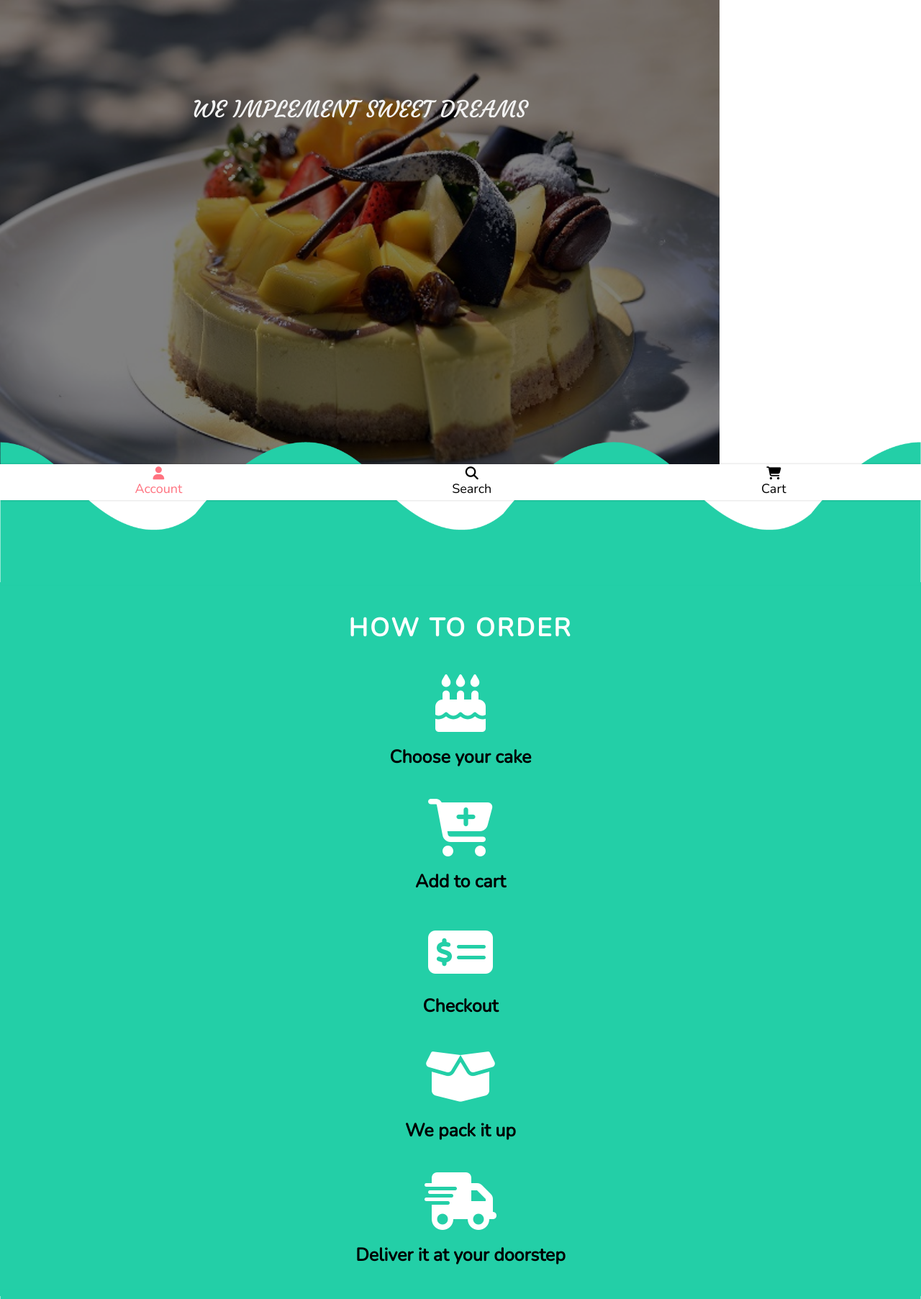
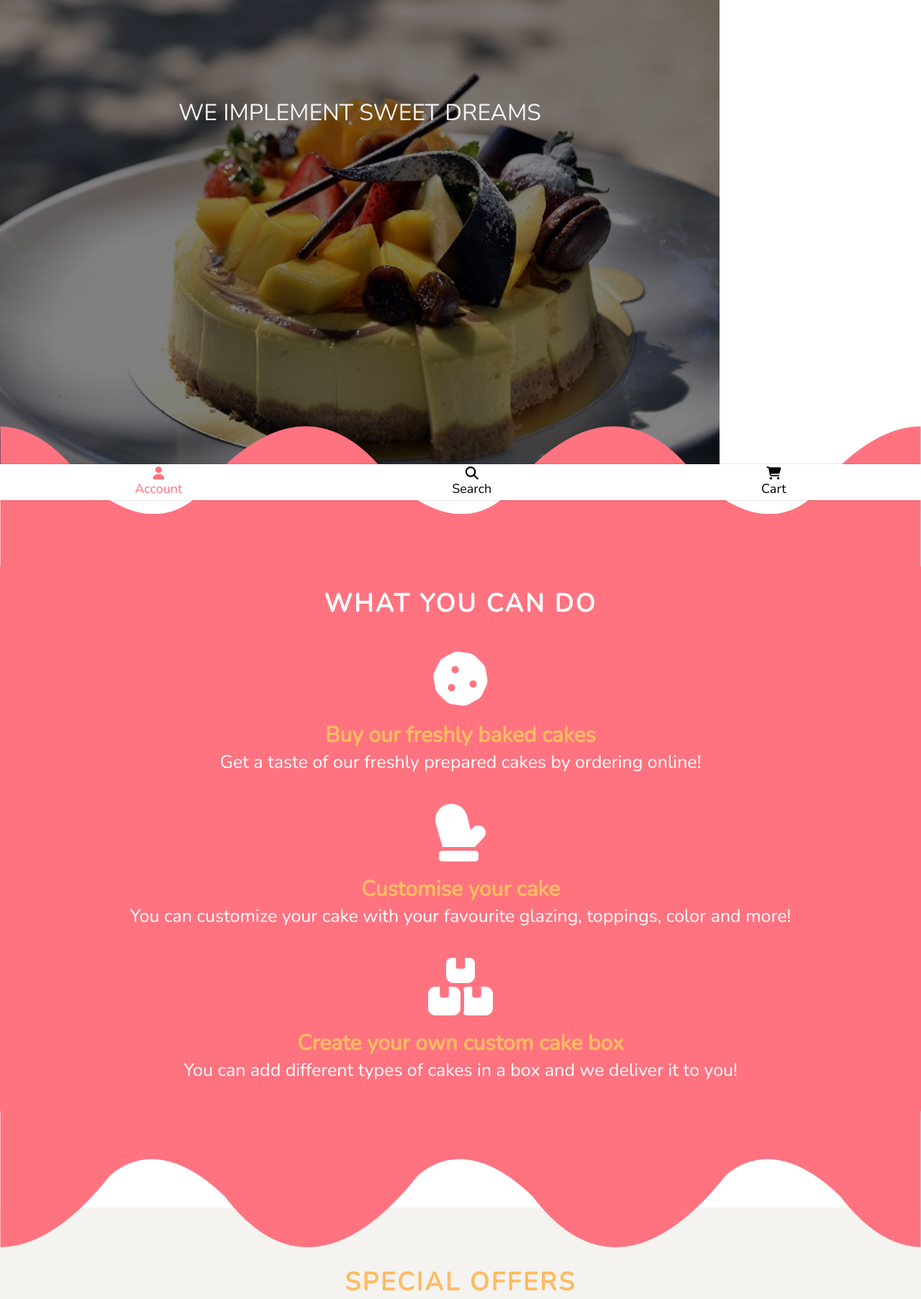
Before and after one commit to oscaraksoy/Cake-Shop-Website, a PHP site: page / in a window 1280 px wide. Shown: the part 105-1910 px from the top of the page at 72% size. Run offline with PHP 8.4, Linux system fonts and the light colour scheme; some libraries are stand-ins or nearby versions.

Commit message:
Add what you can do section // Rearrange order of sections

```diff
--- a/index.html
+++ b/index.html
@@ -8,6 +8,8 @@
         <link rel="stylesheet" type="text/css" href="style.css">
         <!-- Font Awesome -->
         <script src="https://kit.fontawesome.com/0e16635bd7.js" crossorigin="anonymous"></script>
+        <!-- Google Icons -->
+        <link rel="stylesheet" href="https://fonts.googleapis.com/icon?family=Material+Icons">
         <!-- Animate CSS -->
         <link rel="stylesheet"href="https://cdnjs.cloudflare.com/ajax/libs/animate.css/4.1.1/animate.min.css"/>
     </head>
@@ -56,67 +58,56 @@
             <div class="text">A LITTLE BLISS IN EVERY BITE</div>
             </div>
 
-            <!-- Next and previous buttons -->
-            <!-- <a class="prev" onclick="plusSlides(-1)">&#10094;</a>
-            <a class="next" onclick="plusSlides(1)">&#10095;</a> -->
-        </div>
-        <br>
-
-        <!-- The dots/circles -->
-        <div style="text-align:center">
-            <span class="dot" onclick="currentSlide(1)"></span>
-            <span class="dot" onclick="currentSlide(2)"></span>
-            <span class="dot" onclick="currentSlide(3)"></span>
         </div>
 
         <script src="Javascript/SlideshowAuto.js"></script>
         <!--End Slideshow -->
 
-
         <!--Start Wave Image-->
         <div class="wave-image-group">
             <div class="wave-image">
-                <img src="Assets/images/1.index/NavBar_WaveTeal.png">
+                <img src="Assets/images/1.index/NavBar_WavePink.png">
             </div>
         </div>
         <!--End Wave Image-->
 
+        <!--Start What You Can Do-->
+        <div class="what-you-can-do">
+            <div class="subtitle">
+                <h2>WHAT YOU CAN DO</h2>
+            </div>
 
-        <!--Start How to Order-->
-        <div class="how-to-order">
-            <div class="subtitle">
-                <h2 class="order-subtitle">HOW TO ORDER</h2>
-            </div>
             <div class="row">
+
                 <div class="column">
-                  <i class="fas fa-birthday-cake"></i>
-                  <p><b>Choose your cake</b></p>
+                    <i class="fas fa-cookie"></i>
+                    <span class="what-you-can-do-subtitle">Buy our freshly baked cakes</span>
+                    <span class="what-you-can-do-text">Get a taste of our freshly prepared cakes by ordering online!</span>
                 </div>
+
                 <div class="column">
-                  <i class="fas fa-cart-plus"></i>
-                  <p><b>Add to cart</b></p>
+                    <i class="fas fa-mitten"></i>
+                    <span class="what-you-can-do-subtitle">Customise your cake</span>
+                    <span class="what-you-can-do-text">You can customize your cake with your favourite glazing, toppings, color and more!</span>
                 </div>
+
                 <div class="column">
-                  <i class="fas fa-money-check-alt"></i>
-                  <p><b>Checkout</b></p>
+                    <i class="fas fa-boxes"></i>
+                    <span class="what-you-can-do-subtitle">Create your own custom cake box</span>
+                    <span class="what-you-can-do-text">You can add different types of cakes in a box and we deliver it to you!</span>
                 </div>
-                 <div class="column">
-                 <i class="fas fa-box-open"></i>
-                 <p><b>We pack it up</b></p>
-                </div>
-                  <div class="column">
-                  <i class="fas fa-shipping-fast"></i>
-                  <p><b>Deliver it at your doorstep</b></p>
-                </div>
+
             </div>
          </div>
-        <!--End How to Order-->
+
+        </div>
+        <!--Start What You Can Do-->
 
 
-        <!--Start Wave Image Flip-->
+         <!--Start Wave Image Flip-->
         <div class="wave-image-group">
             <div class="wave-image-flip">
-                <img src="Assets/images/1.index/NavBar_WaveTealFlip.png">
+                <img src="Assets/images/1.index/NavBar_WavePinkFlip.png">
             </div>
         </div>
         <!--End Wave Image Flip-->
@@ -126,7 +117,7 @@
         <div class="all-cakes">
 
             <div class="subtitle">
-                <h2>HOT DEALS TODAY</h2>
+                <h2>SPECIAL OFFERS</h2>
             </div>
 
             <div class="cake1">
@@ -177,13 +168,54 @@
         </div>
         <!--End Products List-->
 
-        <!--Start What We Do-->
-        <div class="what-we-do">
+
+        <!--Start Wave Image-->
+        <div class="wave-image-group">
+            <div class="wave-image">
+                <img src="Assets/images/1.index/NavBar_WaveTeal.png">
+            </div>
+        </div>
+        <!--End Wave Image-->
 
 
+        <!--Start How to Order-->
+        <div class="how-to-order">
+            <div class="subtitle">
+                <h2 class="order-subtitle">HOW TO ORDER</h2>
+            </div>
+            <div class="row">
+                <div class="column">
+                  <i class="fas fa-birthday-cake"></i>
+                  <p><b>Choose your cake</b></p>
+                </div>
+                <div class="column">
+                  <i class="fas fa-cart-plus"></i>
+                  <p><b>Add to cart</b></p>
+                </div>
+                <div class="column">
+                  <i class="fas fa-money-check-alt"></i>
+                  <p><b>Checkout</b></p>
+                </div>
+                 <div class="column">
+                 <i class="fas fa-box-open"></i>
+                 <p><b>We pack it up</b></p>
+                </div>
+                  <div class="column">
+                  <i class="fas fa-shipping-fast"></i>
+                  <p><b>Deliver it at your doorstep</b></p>
+                </div>
+            </div>
+         </div>
+        <!--End How to Order-->
 
+
+        <!--Start Wave Image Flip-->
+        <div class="wave-image-group">
+            <div class="wave-image-flip how-to-order-wave">
+                <img src="Assets/images/1.index/NavBar_WaveTealFlip.png">
+            </div>
         </div>
-        <!--End What We Do-->
+        <!--End Wave Image Flip-->
 
 
         <!-- Start Our Baker-->
--- a/style.css
+++ b/style.css
@@ -149,7 +143,7 @@ html, body{
 /* Caption text */
 .slideshow-container .text{
     color: #f2f2f2;
-    font-family: "Courgette";
+    line-height: 50px;
     font-size: 2em;
     padding: 8px 12px;
     position: absolute;
@@ -216,37 +195,50 @@ html, body{
 /* End Wave Image */
 
 
-/* Start How to Order*/
-.how-to-order h2{
-    padding-top: 40px;
+/* Start What You Can Do */
+.what-you-can-do{
+    position:relative;
+    background-color: #FF7380FF;
+    margin:0;
+    z-index: 3;
+}
+
+.what-you-can-do h2{
+    padding-top: 28px;
     color:white;
     margin: 0px;
 }
 
-.how-to-order{
-    position:relative;
-    background-color: #23CFA7FF;
+.what-you-can-do .column .what-you-can-do-subtitle{
+    font-size: 30px;
+    font-weight: bold;
+    color: #FFBB63FF;
 }
 
-.row{
+.what-you-can-do .column .what-you-can-do-text{
+    font-size: 25px;
+    color: white;
+}
+
+.what-you-can-do .row{
     text-align: center;
     font-size:80px;
     color:white;
     padding-bottom: 40px;
 }
 
-.row .column{
+.what-you-can-do .row .column{
     display: block;
     padding-top: 30px;
     margin:0;
 }
 
-.row .column p{
-    font-size: 25px;
-    color:black;
+.what-you-can-do .row .column span{
+    display: block;
+    padding: 0 30px;
     margin:0;
 }
-/* End How to Order*/
+/* End What You Can Do */
 
 
 /* Start Product List*/
```
Also changed, not shown: other parts of style.css (+49 -30 lines), Assets/images/1.index/NavBar_WavePinkFlip.png (added), 1 other file.
